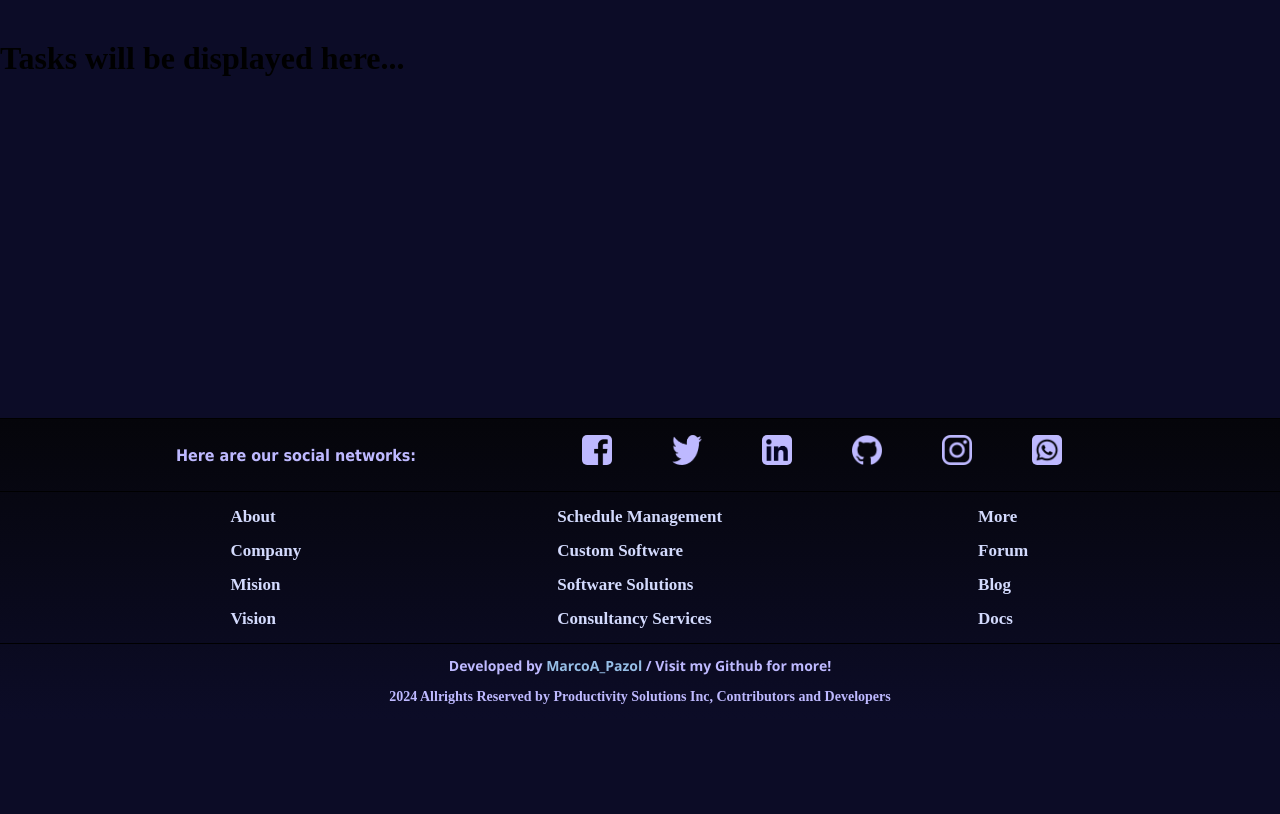
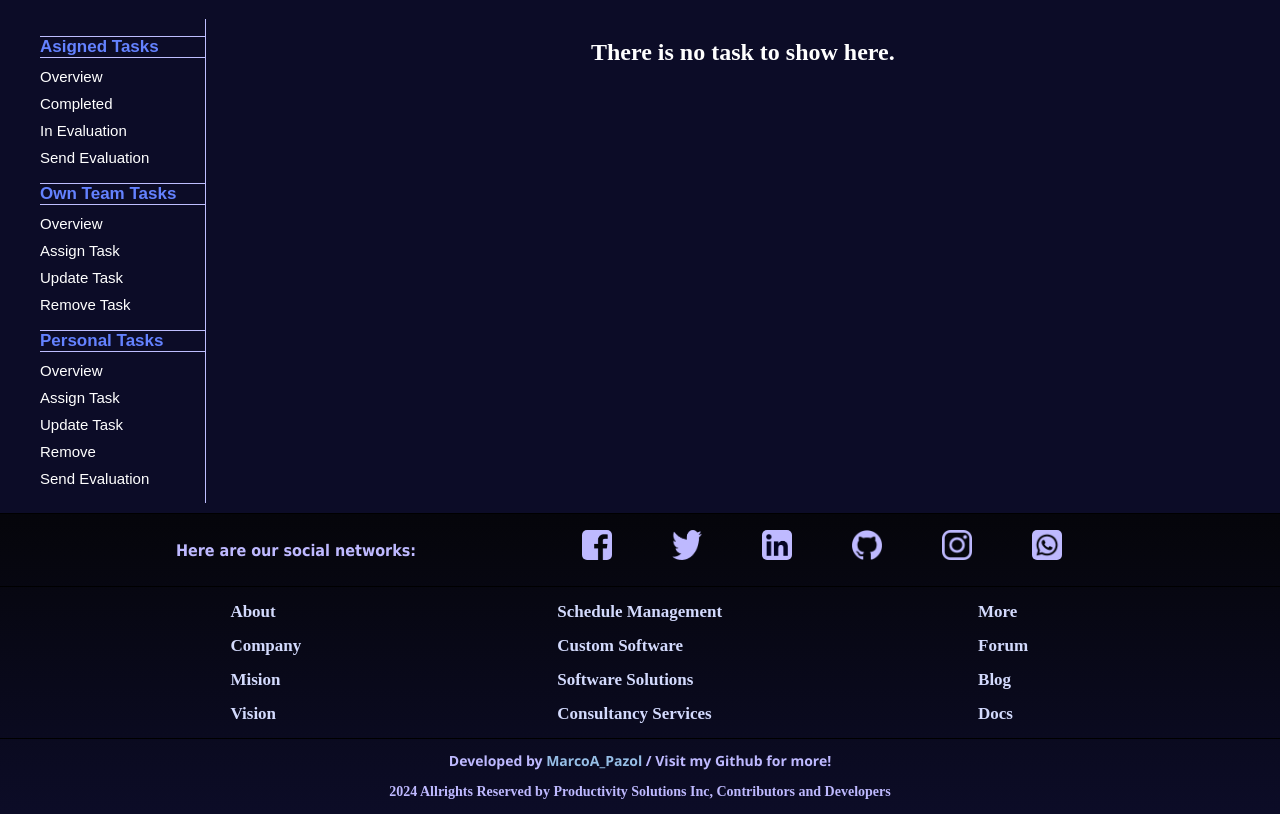
Before and after one commit to MarcoA-Pazol/Task_Management, a Django app: page /tasks/ in a window 1280 px wide; the page is wider, and only the part inside the window is pictured. Shown: the part 81-895 px from the top of that part. Before the commit the page ends 785 px from the top of that part, so only its background shows below. Run offline with Django 4.2, Linux system fonts and the light colour scheme; the visitor is signed in with stand-in values (Sample User, id 1); data that the repository does not hold is empty.

```diff
--- a/FrontEnd/static/styles/join_team.css
+++ b/FrontEnd/static/styles/join_team.css
@@ -49,6 +49,8 @@
 }.join_team_content h2{
     color: rgb(160, 160, 250);
 }
+
+/*Join Team Form*/
 .join_team_form{
     display: flex;
     flex-direction: column;
--- /dev/null
+++ b/FrontEnd/static/styles/task_base.css
@@ -0,0 +1,39 @@
+.task_page_body{
+    display: inline-flex;
+    flex-direction: row;
+    width: 100%;
+    height: 100%;
+}
+
+/*Aside Tasks Menu*/
+.aside_tasks_menu{
+    width: 16%;
+    border-right: 1px solid rgb(190, 190, 255);
+    height: 100%;
+}.aside_tasks_menu ul{
+    align-items: center;
+}.aside_tasks_menu ul li{
+    list-style: none;
+    font-size: 15px;
+    font-family: sans-serif;
+    margin-block: 10px;
+}.aside_tasks_menu a{
+    text-decoration: none;
+    color: white;
+}
+
+.aside_menu_subtitle{
+    font-size: 17px;
+    color: rgb(100, 130, 255);
+    margin-bottom: 0;
+    border-block: 1px solid rgb(190, 190, 255);
+}
+
+
+/*Task Content*/
+.task_content{
+    width: 84%;
+    color: white;
+    align-items: center;
+    text-align: center;
+}
--- a/FrontEnd/templates/tasks.html
+++ /dev/null
@@ -1,12 +0,0 @@
-{% extends 'layouts/base.html' %}
-
-{% block content %}
-
-    <!--This is for load styles, scripts and more from static directory.-->
-    {% load static %}
-    <link rel="stylesheet" href="{% static 'styles/tasks.css' %}">
-    <script src="{% static 'scripts/tasks.js' %}"></script>
-
-    <h1>Tasks will be displayed here...</h1>
-
-{% endblock %}
--- /dev/null
+++ b/FrontEnd/templates/tasks/create_personal_task.html
@@ -0,0 +1,5 @@
+{% extends 'tasks/tasks_base.html' %}
+
+{% block task_content %}
+    <h1>Gay el que lo lea!!!</h1>
+{% endblock %}
--- /dev/null
+++ b/FrontEnd/templates/tasks/tasks.html
@@ -0,0 +1,9 @@
+{% extends 'tasks/tasks_base.html' %}
+
+{% block task_content %}
+    {% if task in tasks %}
+        <h2>{{ tasks.title }}</h2>
+    {% else %}
+        <h2>There is no task to show here.</h2>
+    {% endif %}
+{% endblock %}
--- /dev/null
+++ b/FrontEnd/templates/tasks/tasks_base.html
@@ -0,0 +1,45 @@
+{% extends 'layouts/base.html' %}
+
+{% block content %}
+    {% load static %}
+    <link rel="stylesheet" href="{% static 'styles/task_base.css' %}">
+    <!--This is for load styles, scripts and more from static directory.-->
+    {% load static %}
+    <link rel="stylesheet" href="{% static 'styles/tasks_base.css' %}">
+    <script src="{% static 'scripts/tasks.js' %}"></script>
+
+    <div class="task_page_body">
+
+        <aside class="aside_tasks_menu">
+            <ul>
+                <li><h3 class="aside_menu_subtitle">Asigned Tasks</h3></li>
+                <li><a href="{% url 'tasks' %}">Overview</a></li>
+                <li><a href="{% url 'tasks' %}">Completed</a></li>
+                <li><a href="{% url 'tasks' %}">In Evaluation</a></li>
+                <li><a href="{% url 'tasks' %}">Send Evaluation</a></li>
+
+                <li><h3 class="aside_menu_subtitle">Own Team Tasks</h3></li>
+                <li><a href="{% url 'tasks' %}">Overview</a></li>
+                <li><a href="{% url 'tasks' %}">Assign Task</a></li>
+                <li><a href="{% url 'tasks' %}">Update Task</a></li>
+                <li><a href="{% url 'tasks' %}">Remove Task</a></li>
+
+                <li><h3 class="aside_menu_subtitle">Personal Tasks</h3></li>
+                <li><a href="{% url 'tasks' %}">Overview</a></li>
+                <li><a href="{% url 'create_personal_task' %}">Assign Task</a></li>
+                <li><a href="{% url 'tasks' %}">Update Task</a></li>
+                <li><a href="{% url 'create_personal_task' %}">Remove</a></li>
+                <li><a href="{% url 'tasks' %}">Send Evaluation</a></li>
+
+            </ul>
+        </aside>
+
+        <div class="task_content">
+            {% block task_content %}
+                <!--Task content will be displayed here-->
+            {% endblock %}
+        </div>
+
+    </div>
+
+{% endblock %}
--- a/FrontEnd/templates/team/create_team.html
+++ b/FrontEnd/templates/team/create_team.html
@@ -23,8 +23,7 @@
                 <h4 id="have_team"><b>⚠</b> You are already owner of a team, you can not create another one.</h4>
             {% else %}
                 <h2>Create Team</h2>
-                <h3><b>🛈 </b>Create your team, you could add tasks, invite employees and some more.</h3>
-                <hr>
+                <h4><b>🛈 </b>Create your team, you could add tasks, invite employees and some more.</h4>
                 <form method="POST" action="" class="create_team_form">
                     {% csrf_token %}
                     <h3>Title</h3>
--- a/FrontEnd/templates/team/team_overview.html
+++ b/FrontEnd/templates/team/team_overview.html
@@ -45,6 +45,10 @@
             </ul>
             {% if is_owner %}
                 <a href="{% url 'edit_team' %}"><button id="team_edit_button">Update</button></a>
+                <form method="POST" action="{% url 'delete_team' team_identifier=team.name %}">
+                    {% csrf_token %}
+                    <button type="submit" id="delete_team_button">Delete Team</button>
+                </form>
             {% else %}
             <form method="POST" action="{% url 'team_overview' team_identifier=team.name %}" id="leave_team_form">
                 {% csrf_token %}
--- a/FrontEnd/urls.py
+++ b/FrontEnd/urls.py
@@ -5,7 +5,9 @@ from django.conf.urls.static import static
 
 urlpatterns = [
     path('', views.home, name='home'),
+    #Tasks URLs
     path('tasks/', views.tasks, name='tasks'),
+    path('tasks/create_personal_task/', views.create_personal_task, name='create_personal_task'),
     #Team URLs
     path('team/', views.team, name='team'),
     path('team/join/', views.join_team, name='join_team'),
@@ -13,6 +15,7 @@ urlpatterns = [
     path('team/edit/', views.edit_team, name='edit_team'),
     path('team/overview/<str:team_identifier>/', views.team_overview, name='team_overview'),
     path('team/kickoff/<str:team_identifier>/<str:member_identifier>/', views.kick_out_member, name='kickout_member'),
+    path('team/delete/<str:team_identifier>/', views.delete_team, name="delete_team"),
     #Help URLs
     path('help/', views.help, name='help'),
     #Session URLs
--- a/FrontEnd/views.py
+++ b/FrontEnd/views.py
@@ -3,7 +3,7 @@ from django.contrib.auth.decorators import login_required
 from django.contrib.auth import logout
 from django.shortcuts import render, redirect, get_object_or_404
 from django.db import IntegrityError
-from BackEnd.models import Team_Task, Help_Question, Team, Employee #Loading models from Task_Manager/BackEnd/models.py
+from BackEnd.models import Team_Task, Help_Question, Team, Employee, Personal_Task #Loading models from Task_Manager/BackEnd/models.py
 from BackEnd.forms import RegistrationForm, LoginForm, AskForHelpForm, JoinTeamForm, CreateTeamForm, EditTeamForm
 
 #Functions
@@ -31,7 +31,18 @@ def home(request):
 #TASK views
 @login_required
 def tasks(request):
-    return render(request, 'tasks.html')
+    #Get authenticated user
+    user = request.user
+    #Retrieve all tasks you have asigned.
+    tasks = Team_Task.objects.filter(assigned_employee=user)
+    #Context
+    context = {'user':user, 'tasks':tasks}
+    return render(request, 'tasks/tasks.html', context)
+
+
+@login_required
+def create_personal_task(request):
+    return render(request, 'tasks/create_personal_task.html')
 
 
 
@@ -205,6 +216,14 @@ def team_overview(request, team_identifier):
     return render(request, 'team/team_overview.html', context)
 
 @login_required
+def delete_team(request, team_identifier):
+    #Obtain team to be deleted
+    team = get_object_or_404(Team, name=team_identifier)
+
+    #Verify if request method is POST to execute the function
+    pass
+
+@login_required
 def kick_out_member(request, team_identifier, member_identifier):
     # Obtener el equipo y el miembro a ser expulsado
     team = get_object_or_404(Team, name=team_identifier)
```
Also changed, not shown: FrontEnd/static/styles/create_team.css (+53 -3 lines), FrontEnd/static/styles/edit_team.css (+61 -0 lines), FrontEnd/templates/team/edit_team.html (+4 -4 lines), Tracking.txt (+14 -10 lines), FrontEnd/static/styles/tasks.css (deleted), FrontEnd/static/styles/tasks_base.css (added).
